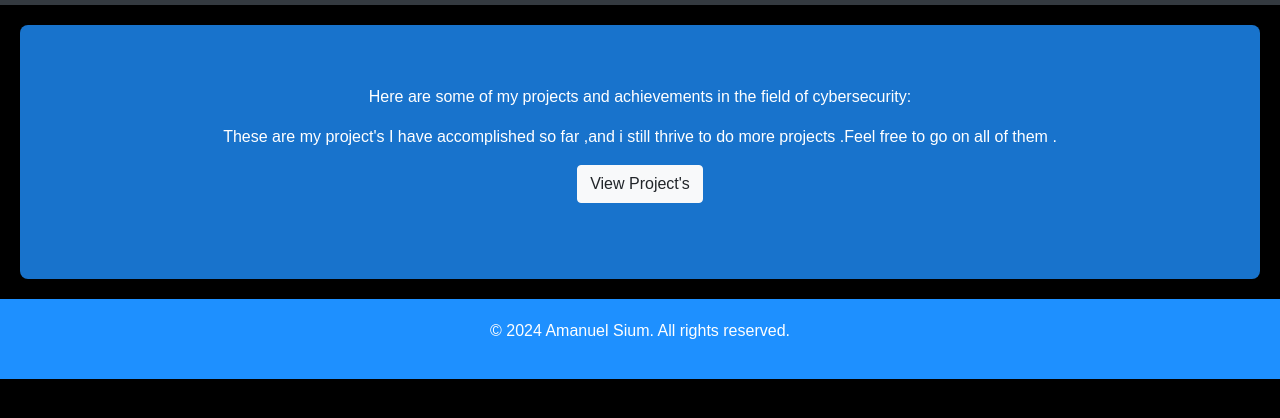
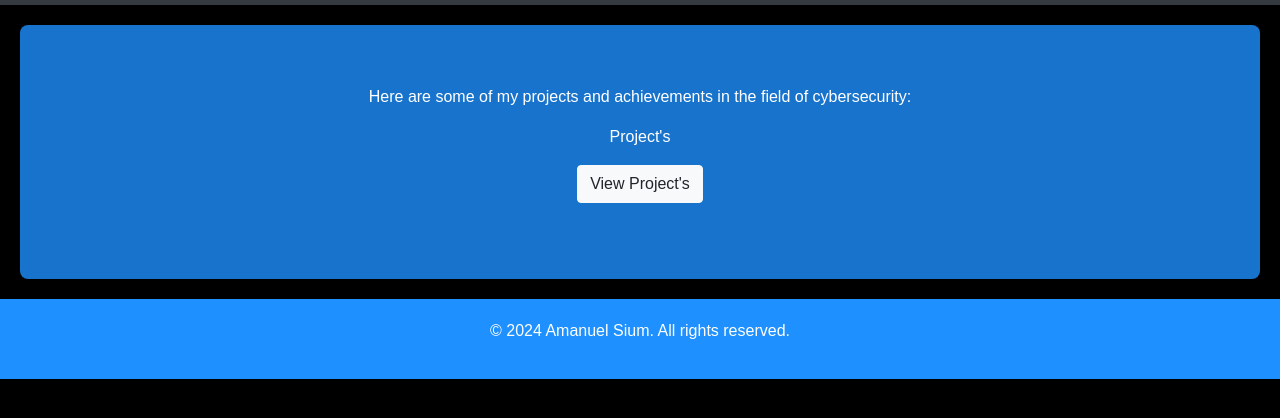
Before and after one commit to Sium-Amanuel/My-Website, a plain HTML site: page portfolio.html in a window 1280 px wide. Shown: the part 246-664 px from the top of the page. Drawn offline with nearby package versions, Linux system fonts and the light colour scheme.

Commit message:
portfolio.html

```diff
--- a/portfolio.html
+++ b/portfolio.html
@@ -76,7 +76,7 @@
     <p>Here are some of my projects and achievements in the field of cybersecurity:</p>
     <ul>
         <li>
-            <p>These are my project's I have accomplished so far ,and i still thrive to do more projects .Feel free to go on all of them . </p>
+            <p>Project's </p>
             <a href="https://drive.google.com/drive/folders/1pIJGMltn13OaH6qtA7DMaDlB8UAavUHf?usp=sharing" class="btn btn-light">View Project's </a>
         </li>
     </ul>
```
